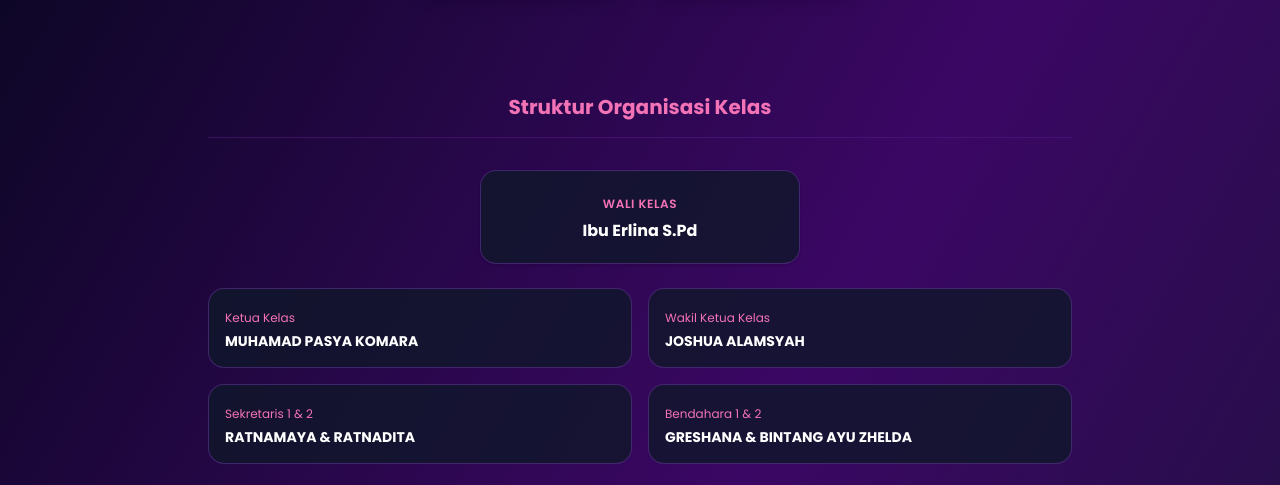
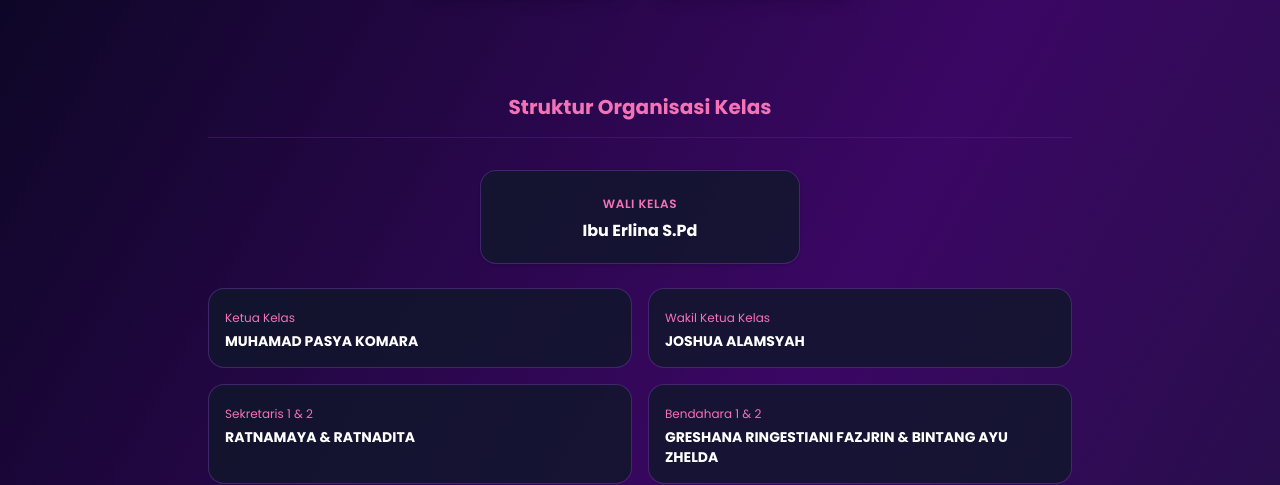
Before and after one commit to emyulawak4-cyber/WEB-KELAS-XI, a plain HTML site: page index.html in a window 1280 px wide. Shown: the part 467-952 px from the top of the page. Drawn offline with nearby package versions, Linux system fonts and the light colour scheme.

Commit message:
Update index.html

```diff
--- a/index.html
+++ b/index.html
@@ -90,7 +90,7 @@
             </div>
             <div class="bg-slate-900/80 border border-purple-500/30 rounded-2xl p-4">
                 <span class="text-xs text-pink-400 font-medium">Bendahara 1 & 2</span>
-                <h5 class="font-bold text-sm text-white mt-0.5">GRESHANA & BINTANG AYU ZHELDA</h5>
+                <h5 class="font-bold text-sm text-white mt-0.5">GRESHANA RINGESTIANI FAZJRIN & BINTANG AYU ZHELDA</h5>
             </div>
         </div>
     </section>
```
